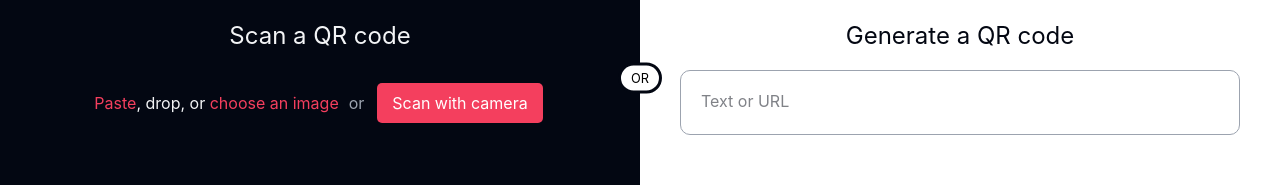
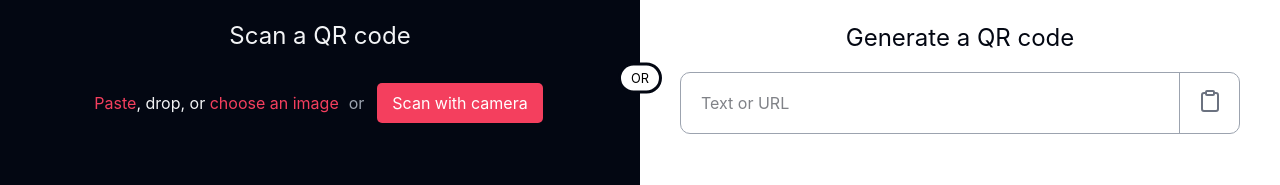
Before and after one commit to SheepTester/qr, a React app: page / in a window 1280 px wide. Shown: the part 322-507 px from the top of the page. Built offline with nearby package versions, Linux system fonts and the light colour scheme; the HTML template or start-up script is replaced by a standard one.

Commit message:
paste button on generate side
fixes #9

```diff
--- a/src/generator/QrText.module.css
+++ b/src/generator/QrText.module.css
@@ -1,24 +1,23 @@
-.qrTextWrapper {
-  position: relative;
+.row {
   flex: none;
   max-height: 150px;
+  display: flex;
   overflow: hidden;
+  border-top: 1px solid #9ca3af;
   :global(.welcome) & {
+    border: 1px solid #9ca3af;
+    border-radius: 10px;
     margin: 0 40px;
-    height: 65px;
-    & textarea {
-      overflow: hidden;
-    }
+    height: 60px;
   }
+}
+.qrTextWrapper {
+  flex: 1 0 0;
+  position: relative;
 }
 .qrText,
 .qrTextSizer {
   padding: 20px;
-  border-top: 1px solid #9ca3af;
-  :global(.welcome) & {
-    border: 1px solid #9ca3af;
-    border-radius: 10px;
-  }
 }
 .qrText {
   position: absolute;
@@ -27,6 +26,9 @@
   &:focus {
     outline: none;
   }
+  :global(.welcome) & {
+    overflow: hidden;
+  }
 }
 .qrTextSizer {
   visibility: hidden;
@@ -34,3 +36,16 @@
   word-break: break-word;
   margin: 0;
 }
+.pasteBtn {
+  flex: none;
+  padding: 0;
+  height: 100%;
+  aspect-ratio: 1;
+  border-left: 1px solid #9ca3af;
+  & svg {
+    stroke: #6b7280;
+  }
+  &:hover svg {
+    stroke: #111827;
+  }
+}
--- a/src/generator/QrText.tsx
+++ b/src/generator/QrText.tsx
@@ -1,3 +1,4 @@
+import * as Icon from 'react-feather'
 import styles from './QrText.module.css'
 
 export type QrTextProps = {
@@ -6,6 +7,7 @@ export type QrTextProps = {
 }
 export function QrText ({ text, onText }: QrTextProps) {
   return (
+    <div className={styles.row}>
       <div className={styles.qrTextWrapper}>
         <textarea
           className={styles.qrText}
@@ -18,5 +20,15 @@ export function QrText ({ text, onText }: QrTextProps) {
           {text}&nbsp;
         </div>
       </div>
+      {text === '' ? (
+        <button
+          className={styles.pasteBtn}
+          onClick={() => navigator.clipboard.readText().then(onText)}
+          title='Paste'
+        >
+          <Icon.Clipboard aria-label='Paste' />
+        </button>
+      ) : null}
+    </div>
   )
 }
```
Also changed, not shown: package.json (+6 -3 lines), 2 other files (tests, documents, lock files or other folders). Lines whose indentation alone changed are shown as unchanged.
